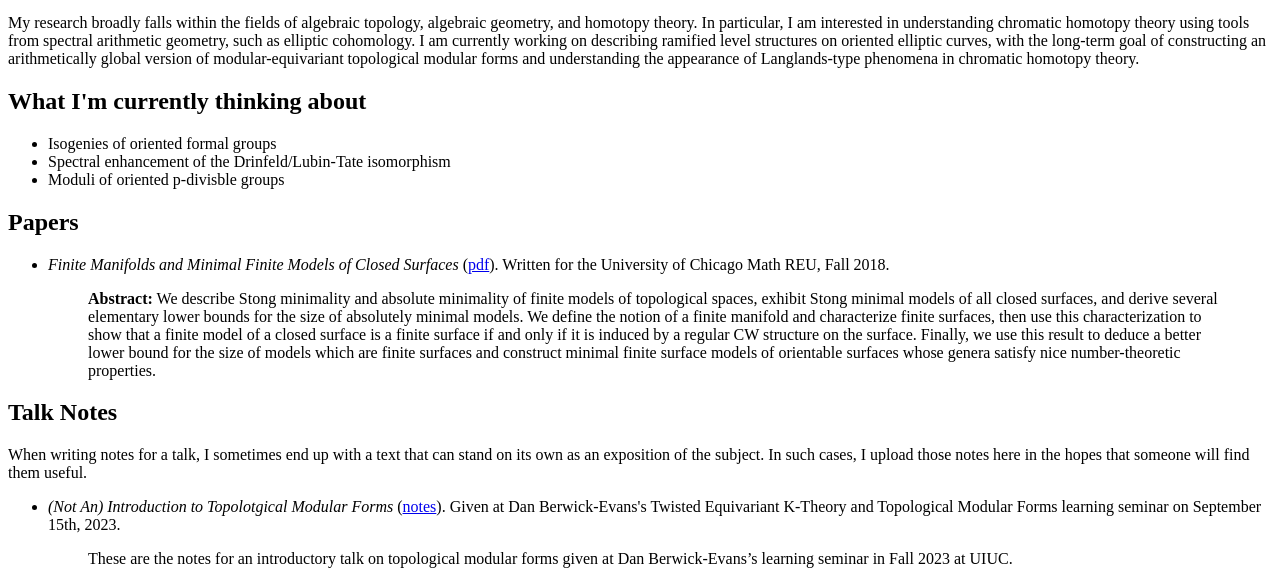
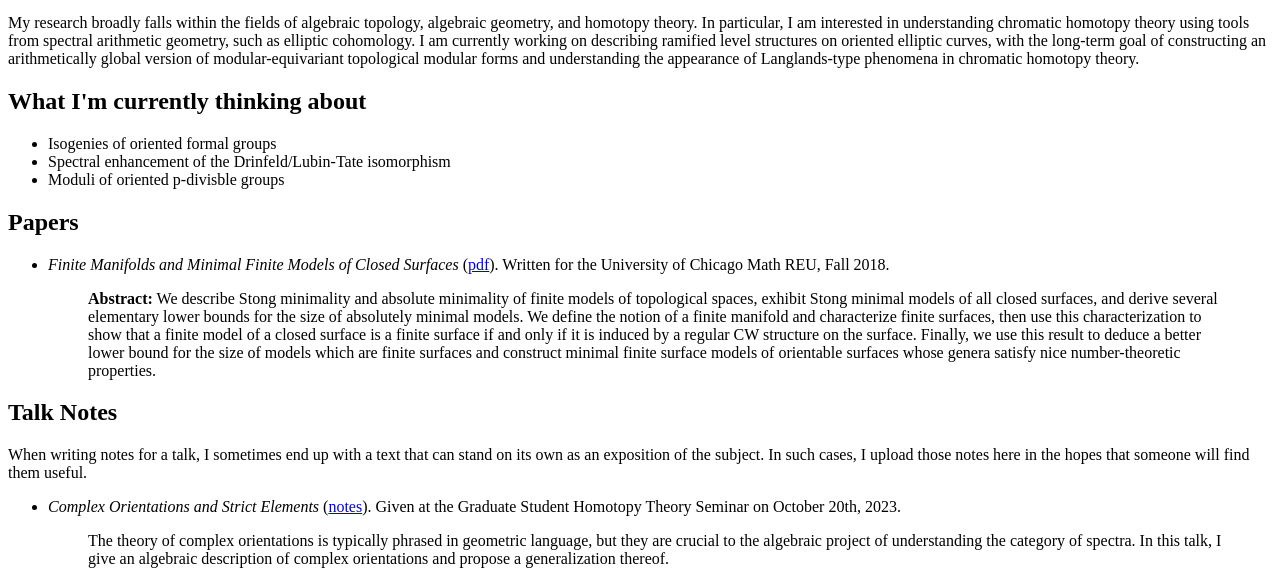
Before and after one commit to DoronLGN/DoronLGN.github.io, a plain HTML site: page research.html in a window 1280 px wide. Shown: the part 216-797 px from the top of the page. Drawn offline with Linux system fonts and the light colour scheme.

Commit message:
Added talk notes

```diff
--- a/research.html
+++ b/research.html
@@ -32,6 +32,8 @@
   	<h2>Talk Notes</h2>
       When writing notes for a talk, I sometimes end up with a text that can stand on its own as an exposition of the subject. In such cases, I upload those notes here in the hopes that someone will find them useful.
   	  <ul>
+        <li><cite>Complex Orientations and Strict Elements</cite> (<a href="ComplexOrientationsAndStrictElements.pdf">notes</a>). Given at the Graduate Student Homotopy Theory Seminar on October 20th, 2023.</li>
+        <blockquote>The theory of complex orientations is typically phrased in geometric language, but they are crucial to the algebraic project of understanding the category of spectra. In this talk, I give an algebraic description of complex orientations and propose a generalization thereof.</blockquote>
         <li><cite>(Not An) Introduction to Topolotgical Modular Forms</cite> (<a href="IntroToTmf.pdf">notes</a>). Given at Dan Berwick-Evans's Twisted Equivariant K-Theory and Topological Modular Forms learning seminar on September 15th, 2023.</li>
         <blockquote>These are the notes for an introductory talk on topological modular forms given at Dan Berwick-Evans’s learning seminar in Fall 2023 at UIUC.</blockquote>
         <li><cite>The Chromatic Fracture Square: Disassembly and Reassembly</cite> (<a href="chromatictalk.pdf">notes</a>). Given at the Chromatic Homotopy Theory Reading Seminar on April 26th, 2023.</li>
```
Also changed, not shown: 1 other file.
